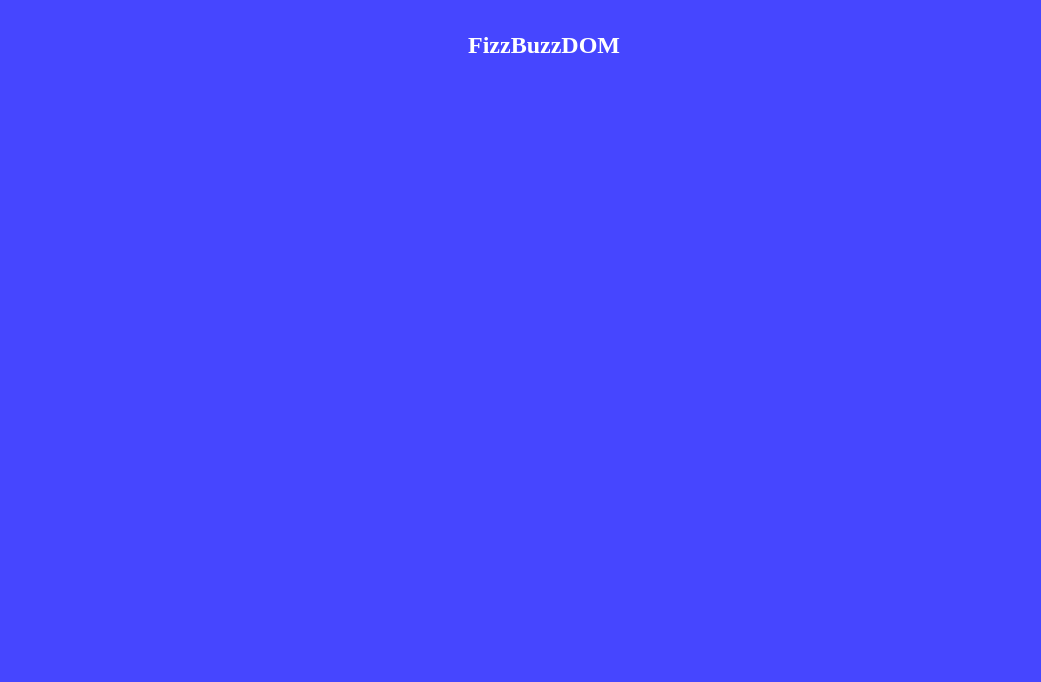
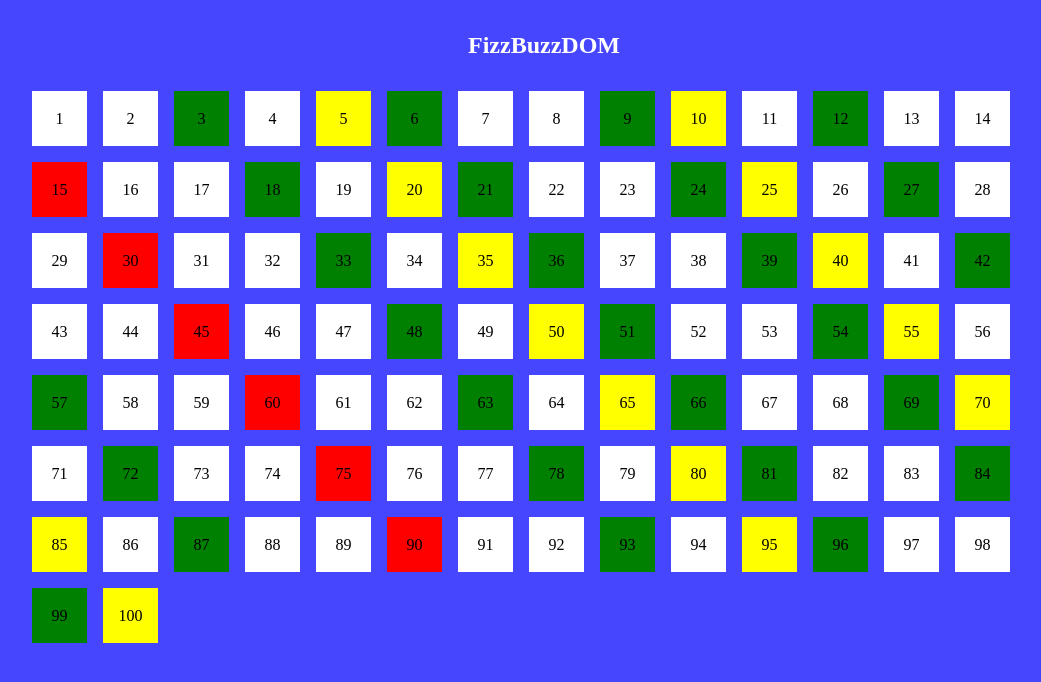
Before and after one commit to riccardococciolo/js-fizzbuzz, a plain HTML site: page index.html in a window 1280 px wide. Shown: the whole page, without its empty margins (96-1137 px from the left). Drawn offline with Linux system fonts and the light colour scheme.

Commit message:
add: output

```diff
--- a/css/style.css
+++ b/css/style.css
@@ -17,6 +17,8 @@ body {
     display: flex;
     flex-wrap: wrap;
     gap: 1rem;
+    padding-top: 2rem;
+    padding-bottom: 2rem;
 }
 
 .text-center {
@@ -26,10 +28,10 @@ body {
 }
 
 .square {
-    height: 50px;
-    width: 50px;
+    height: 55px;
+    width: 55px;
     text-align: center;
-    line-height: 50px;
+    line-height: 55px;
 }
 
 .red {
--- a/js/script.js
+++ b/js/script.js
@@ -23,3 +23,5 @@ for (let i = 1; i <= 100; i++) {
     gridString += `<div class="square ${name} ${color}">${i}</div>`;
     console.log(`iterazione ${i}`, gridString);
 }
+
+rowElem.innerHTML = gridString;
```
